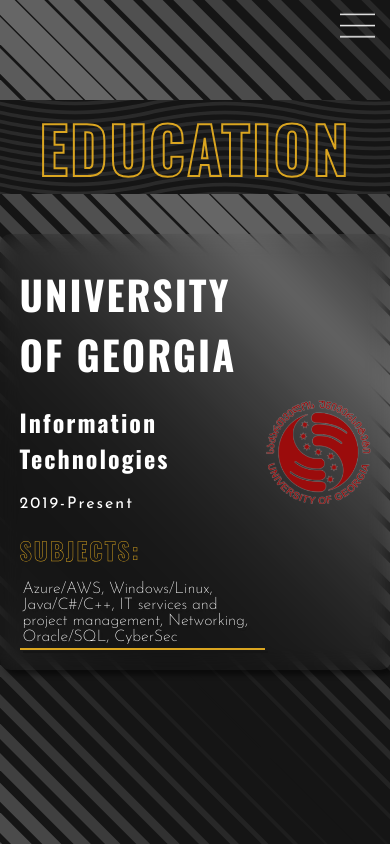
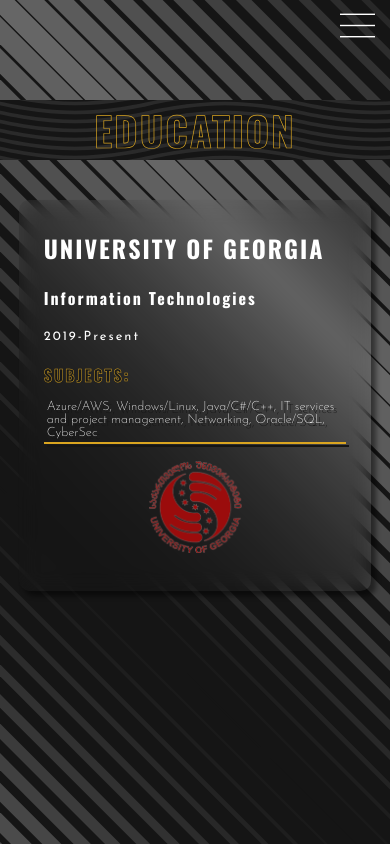
Before and after one commit to WERSIT35/Portfolio, an Angular app: page /certify/1 in a window 390 px wide. Built offline with nearby package versions, Linux system fonts and the light colour scheme.

Commit message:
certification responsive

```diff
--- a/src/app/certifications/certifications.component.scss
+++ b/src/app/certifications/certifications.component.scss
@@ -6,7 +6,7 @@
     background-attachment: fixed;
     text-align: center;
     color: transparent;
-    font-size: 4rem;
+    font-size: clamp(2.5rem, 3.5vw, 3.5rem);
     -webkit-text-stroke: 2px var(--gold);
     &:lang(en) {
       font-family: "Oswald", sans-serif;
@@ -62,7 +62,7 @@
           }
           h2 {
             top: 20%;
-            font-size: 2.5rem;
+            font-size: clamp(1.5rem, 2.5vw, 2.5rem);
             transition: 0.3s;
             &:lang(en) {
               font-family: "Oswald", sans-serif;
@@ -72,7 +72,7 @@
           }
           h3 {
             top: 50%;
-            font-size: 1.5rem;
+            font-size: clamp(1rem, 1.5vw, 1.5rem);
             transition: 0.3s;
             &:lang(en) {
               font-family: "Oswald", sans-serif;
@@ -83,6 +83,7 @@
             color: var(--white);
             padding: 3px;
             border-bottom: 2px solid var(--gold);
+            font-size: clamp(0.8rem, 1vw, 1rem);
             filter: drop-shadow(3px 3px 0 var(--dark-1));
             &:lang(en) {
               font-family: "Josefin Sans", sans-serif;
@@ -91,6 +92,7 @@
           }
           P {
             bottom: 20%;
+            font-size: clamp(0.8rem, 1vw, 1rem);
             &:lang(en) {
               font-family: "Josefin Sans", sans-serif;
               letter-spacing: 2px;
@@ -190,3 +192,49 @@
     }
   }
 }
+
+@media only screen and (min-width: 768px) and (max-width: 1024px) {
+
+}
+@media only screen and (max-width: 769px) {
+  .sect2{
+    h1{
+      -webkit-text-stroke: 0.7px var(--gold);
+    }
+    .ganatleba{
+      ul{
+        a{
+          width: 80%;
+          li{
+            display: flex;
+            flex-direction: column;
+            .university{
+              width: 97%;
+            }
+          }
+        }
+      }
+    }
+  }
+}
+@media only screen and (max-width: 588px) {
+  .sect2{
+    h1{
+      -webkit-text-stroke: 0.7px var(--gold);
+    }
+    .ganatleba{
+      ul{
+        a{
+          width: 80%;
+          li{
+            display: flex;
+            flex-direction: column;
+            .university{
+              width: 97%;
+            }
+          }
+        }
+      }
+    }
+  }
+}
--- a/src/app/main/main.component.scss
+++ b/src/app/main/main.component.scss
@@ -20,7 +20,7 @@
       align-items: center;
       h1 {
         width: 100%;
-        font-size: clamp(1.5rem, 3.5vw, 3.5rem);
+        font-size: clamp(2.5rem, 3.5vw, 3.5rem);
         color: var(--gold);
         filter: drop-shadow(5px 5px 0 var(--dark-1));
         // -webkit-text-stroke: 2px var(--gold);
@@ -153,7 +153,7 @@
       background-attachment: fixed;
       text-align: center;
       color: transparent;
-      font-size: clamp(1.5rem, 3.5vw, 3.5rem);
+      font-size: clamp(2.5rem, 3.5vw, 3.5rem);
       -webkit-text-stroke: 2px var(--gold);
       &:lang(en) {
         font-family: "Oswald", sans-serif;
@@ -236,7 +236,7 @@
       background-attachment: fixed;
       text-align: center;
       color: transparent;
-      font-size: clamp(1.5rem, 3.5vw, 3.5rem);
+      font-size: clamp(2.5rem, 3.5vw, 3.5rem);
       -webkit-text-stroke: 2px var(--gold);
       &:lang(en) {
         font-family: "Oswald", sans-serif;
@@ -401,7 +401,7 @@
       background-attachment: fixed;
       text-align: center;
       color: transparent;
-      font-size: clamp(1.5rem, 3.5vw, 3.5rem);
+      font-size: clamp(2.5rem, 3.5vw, 3.5rem);
       -webkit-text-stroke: 2px var(--gold);
       &:lang(en) {
         font-family: "Oswald", sans-serif;
```
